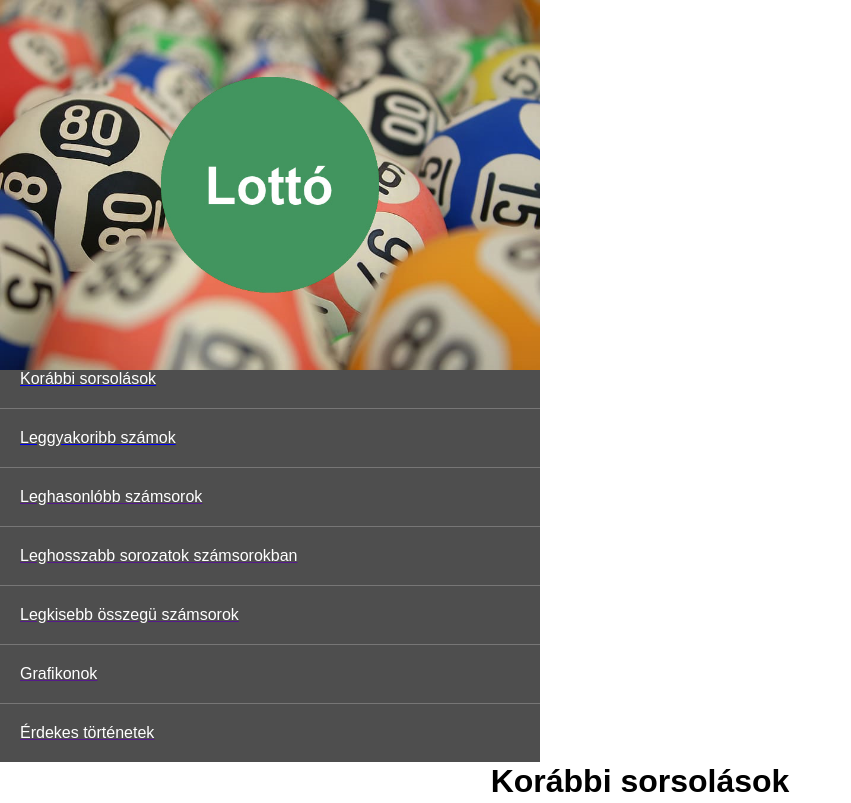
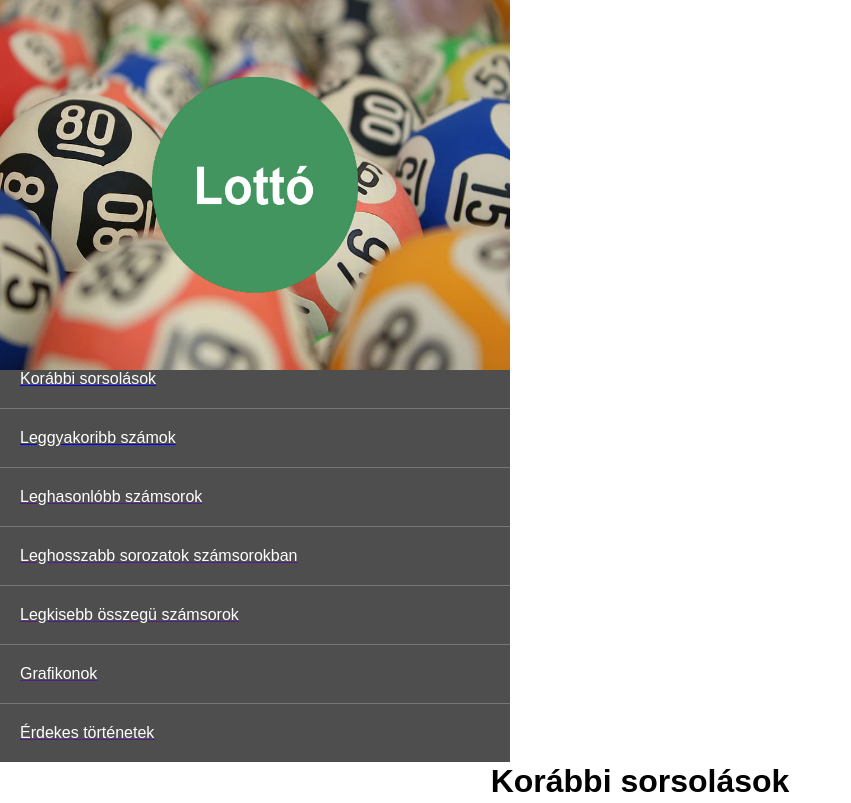
Before and after one commit to riczmanszabina/Project-2---Lotto, a plain HTML site: page index.html in a window 1280 px wide. Shown: the top 803 px of the page, without its empty margins (0-851 px from the left). Drawn offline with Linux system fonts and the light colour scheme.

Commit message:
kép szélesség beállítás

```diff
--- a/style.css
+++ b/style.css
@@ -7,7 +7,7 @@ body
 #hatterkep img
 {
     height: 370px;
-    width: 540px;
+    width: 510px;
     float: left;
 
 }
```
